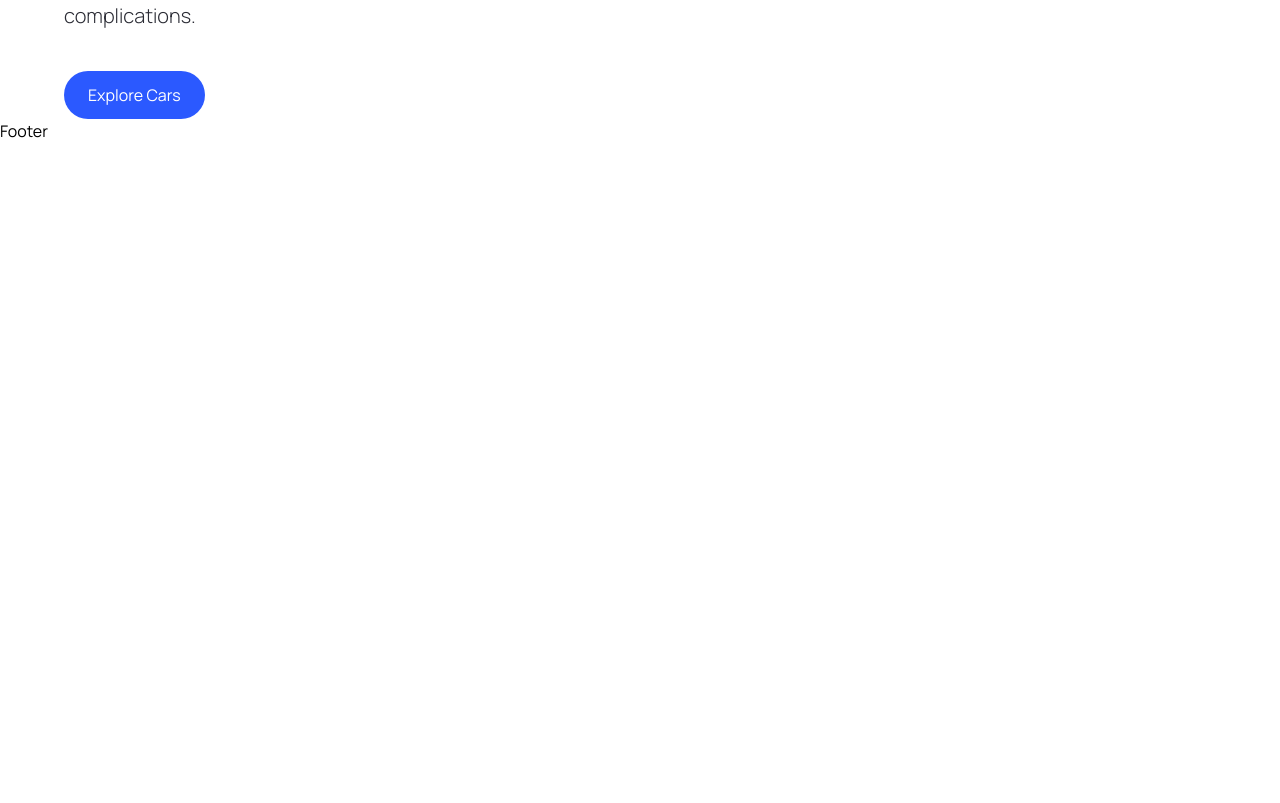
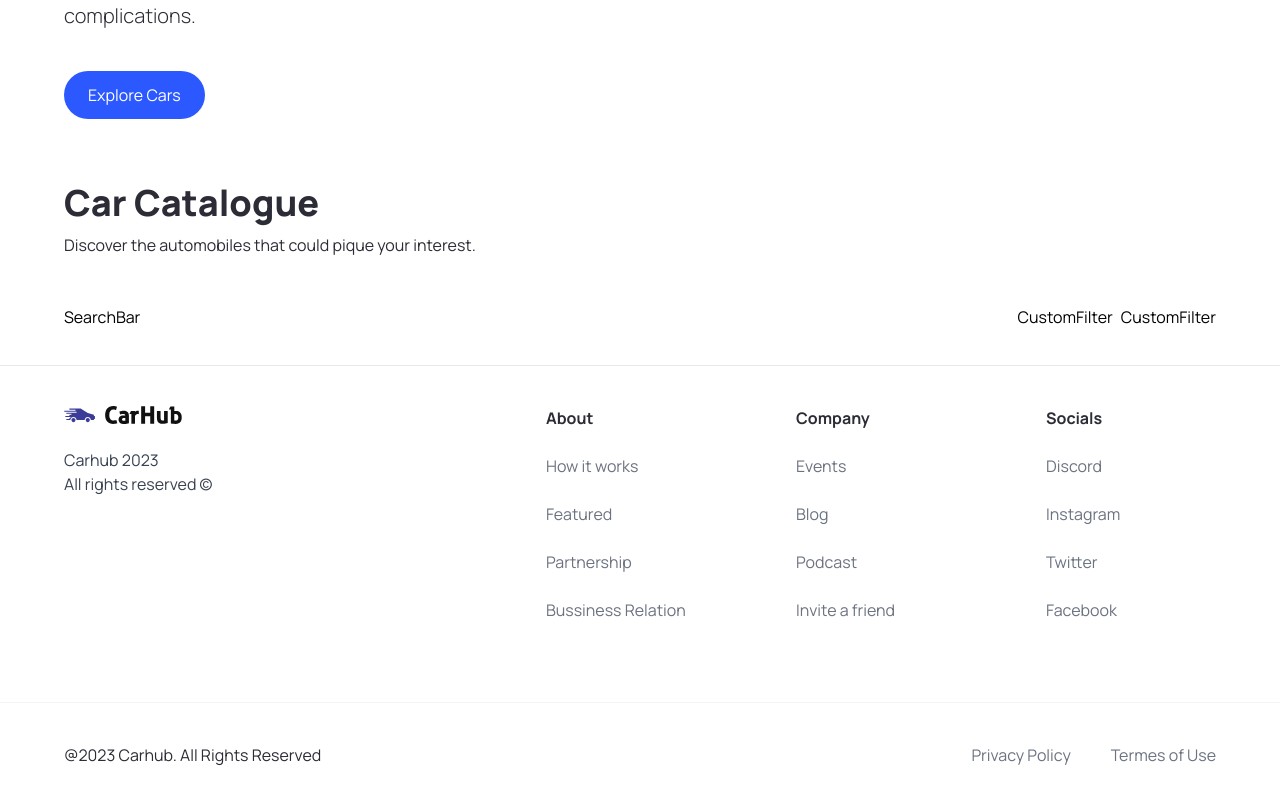
Before and after one commit to yonasFeshaye/auto-center, a Next.js app: page / in a window 1280 px wide. Shown: the part 847-1650 px from the top of the page. Before the commit the page ends 990 px from the top, so only its background shows below. Built offline with nearby package versions, Linux system fonts and the light colour scheme.

Commit message:
Second commit

```diff
--- a/app/page.tsx
+++ b/app/page.tsx
@@ -1,10 +1,25 @@
-import { Hero } from '@/components'
+import { CustomFilter, Hero, SearchBar } from '@/components'
 import Image from 'next/image'
 
 export default function Home() {
   return (
     <main className="overflow-hidden">
       <Hero />
+      <div className='mt-12 padding-x padding-y max-width' id='discover'>
+        <div className="home__text-container">
+          <h1 className="text-4xl font-extrabold">
+            Car Catalogue
+          </h1>
+          <p>Discover the automobiles that could pique your interest.</p>
+        </div>
+        <div className="home__filters">
+          <SearchBar />
+          <div className="home__filter-container">
+            <CustomFilter title="fuel"/>
+            <CustomFilter title="year"/>
+          </div>
+        </div>
+      </div>
     </main>
   )
 }
--- /dev/null
+++ b/components/CustomFilter.tsx
@@ -0,0 +1,9 @@
+import React from 'react'
+
+const CustomFilter = () => {
+  return (
+    <div>CustomFilter</div>
+  )
+}
+
+export default CustomFilter
--- a/components/Footer.tsx
+++ b/components/Footer.tsx
@@ -1,8 +1,47 @@
-import React from 'react'
+import Image from "next/image";
+import Link from "next/link";
+import { footerLinks } from "@/constants";
 
 const Footer = () => {
   return (
-    <div>Footer</div>
+    <footer className="flex flex-col text-black-100 mt-5 border-t boarder-gray-100">
+      <div className="flex ax-md:flex-col flex-wrap justify-between gap-5 sm:px-16 px-6 py-10">
+        <div className="flex flex-col justify-start items-start gap-6">
+          <Image src="/logo.svg" alt="logo" width={118} height={18} className="object-contain"/>
+          <p className="text-base text-gray-700">Carhub 2023 <br />
+          All rights reserved &copy;
+          </p>
+        </div>
+        <div className="footer__links">
+          {footerLinks.map((link) => (
+            <div key={link.title} className="footer__link">
+              <h3 className="font-bold">{link.title}</h3>
+              {link.links.map((item) => (
+                <Link
+                  key={item.title}
+                  href={item.url}
+                  className="text-gray-500"
+                >
+                  {item.title}
+                </Link>
+            ))}
+            </div>
+            ))}
+        </div>
+        </div>
+        <div className="flex justtify-between items-center flex-wrap mt-10 border-t border-gray-100 sm:px-16 px-6 py-10">
+          <p>@2023 Carhub. All Rights Reserved</p>
+          <div className="footer__copyrights-link">
+            <Link href="/" className="text-gray-500">
+              Privacy Policy
+            </Link>
+            <Link href="/" className="text-gray-500">
+              Termes of Use
+            </Link>
+          </div>
+      </div>
+
+    </footer>
   )
 }
 
--- a/components/Hero.tsx
+++ b/components/Hero.tsx
@@ -25,10 +25,9 @@
       </div>
       <div className="hero__image-container">
         <div className="hero__image">
-          <Image src="/hero.png" alt='hero' fill className='object-contain'
-          />
+          <Image src="/hero.png" alt='hero' fill className='object-contain' />
+        </div>
           <div className="hero__image-overlay"/>
-        </div>
       </div>
     </div>
   )
--- /dev/null
+++ b/components/SearchBar.tsx
@@ -0,0 +1,9 @@
+import React from 'react'
+
+const SearchBar = () => {
+  return (
+    <div>SearchBar</div>
+  )
+}
+
+export default SearchBar
--- a/components/index.ts
+++ b/components/index.ts
@@ -2,11 +2,15 @@
 import CustomButton from './CustomButton';
 import Navbar from './Navbar';
 import Footer from './Footer';
+import SearchBar from './SearchBar';
+import CustomFilter from './CustomFilter';
 
 
 export {
     Hero,
     CustomButton,
     Navbar,
-    Footer
+    Footer,
+    SearchBar,
+    CustomFilter
 }
--- /dev/null
+++ b/constants/index.ts
@@ -0,0 +1,101 @@
+export const manufacturers = [
+    "Acura",
+    "Alfa Romeo",
+    "Aston Martin",
+    "Audi",
+    "Bentley",
+    "BMW",
+    "Buick",
+    "Cadillac",
+    "Chevrolet",
+    "Chrysler",
+    "Citroen",
+    "Dodge",
+    "Ferrari",
+    "Fiat",
+    "Ford",
+    "GMC",
+    "Honda",
+    "Hyundai",
+    "Infiniti",
+    "Jaguar",
+    "Jeep",
+    "Kia",
+    "Lamborghini",
+    "Land Rover",
+    "Lexus",
+    "Lincoln",
+    "Maserati",
+    "Mazda",
+    "McLaren",
+    "Mercedes-Benz",
+    "MINI",
+    "Mitsubishi",
+    "Nissan",
+    "Porsche",
+    "Ram",
+    "Rolls-Royce",
+    "Subaru",
+    "Tesla",
+    "Toyota",
+    "Volkswagen",
+    "Volvo",
+  ];
+
+  export const yearsOfProduction = [
+    { title: "Year", value: "" },
+    { title: "2015", value: "2015" },
+    { title: "2016", value: "2016" },
+    { title: "2017", value: "2017" },
+    { title: "2018", value: "2018" },
+    { title: "2019", value: "2019" },
+    { title: "2020", value: "2020" },
+    { title: "2021", value: "2021" },
+    { title: "2022", value: "2022" },
+    { title: "2023", value: "2023" },
+  ];
+
+  export const fuels = [
+    {
+      title: "Fuel",
+      value: "",
+    },
+    {
+      title: "Gas",
+      value: "Gas",
+    },
+    {
+      title: "Electricity",
+      value: "Electricity",
+    },
+  ];
+
+  export const footerLinks = [
+    {
+      title: "About",
+      links: [
+        { title: "How it works", url: "/" },
+        { title: "Featured", url: "/" },
+        { title: "Partnership", url: "/" },
+        { title: "Bussiness Relation", url: "/" },
+      ],
+    },
+    {
+      title: "Company",
+      links: [
+        { title: "Events", url: "/" },
+        { title: "Blog", url: "/" },
+        { title: "Podcast", url: "/" },
+        { title: "Invite a friend", url: "/" },
+      ],
+    },
+    {
+      title: "Socials",
+      links: [
+        { title: "Discord", url: "/" },
+        { title: "Instagram", url: "/" },
+        { title: "Twitter", url: "/" },
+        { title: "Facebook", url: "/" },
+      ],
+    },
+  ];
```
